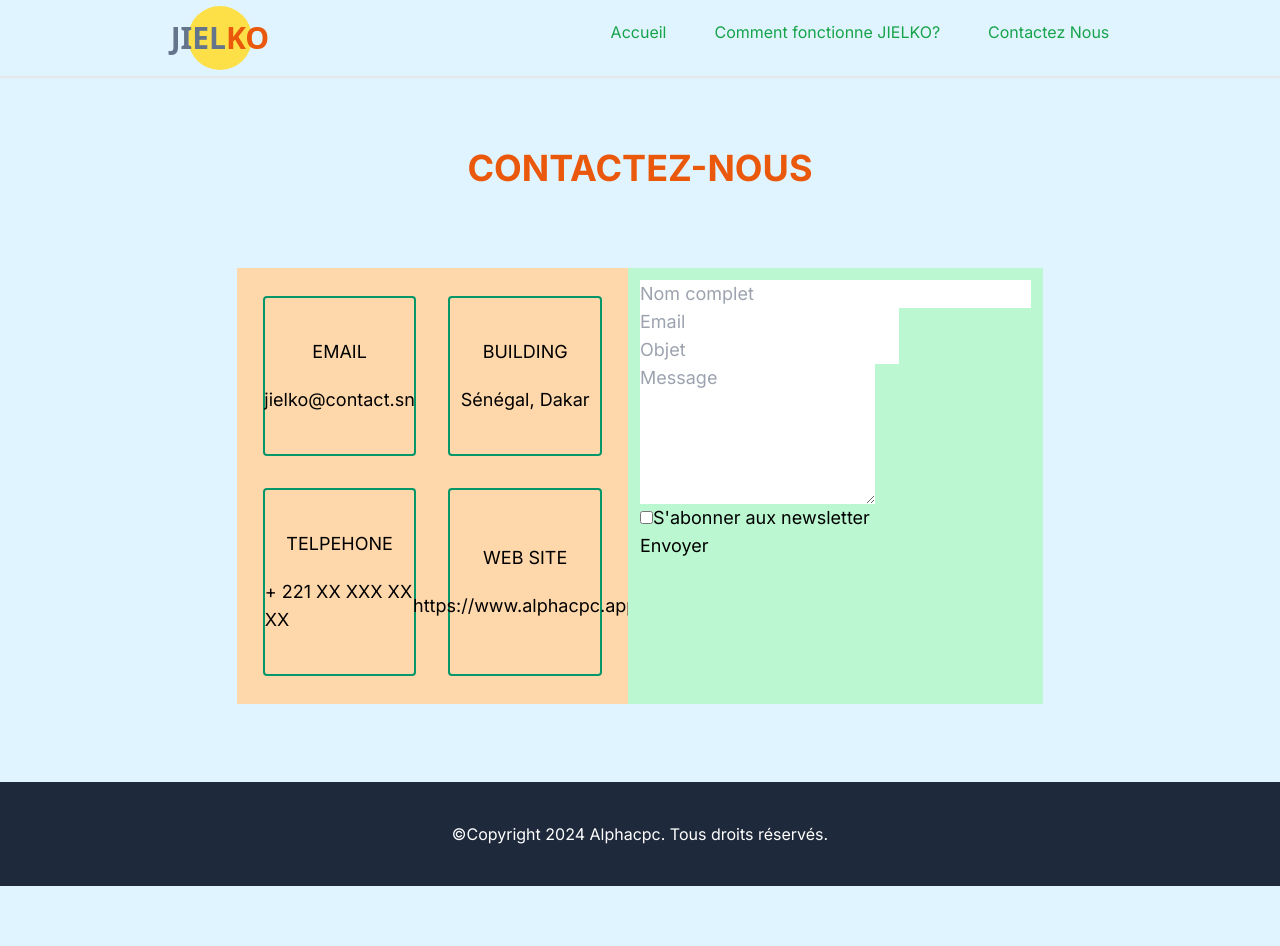
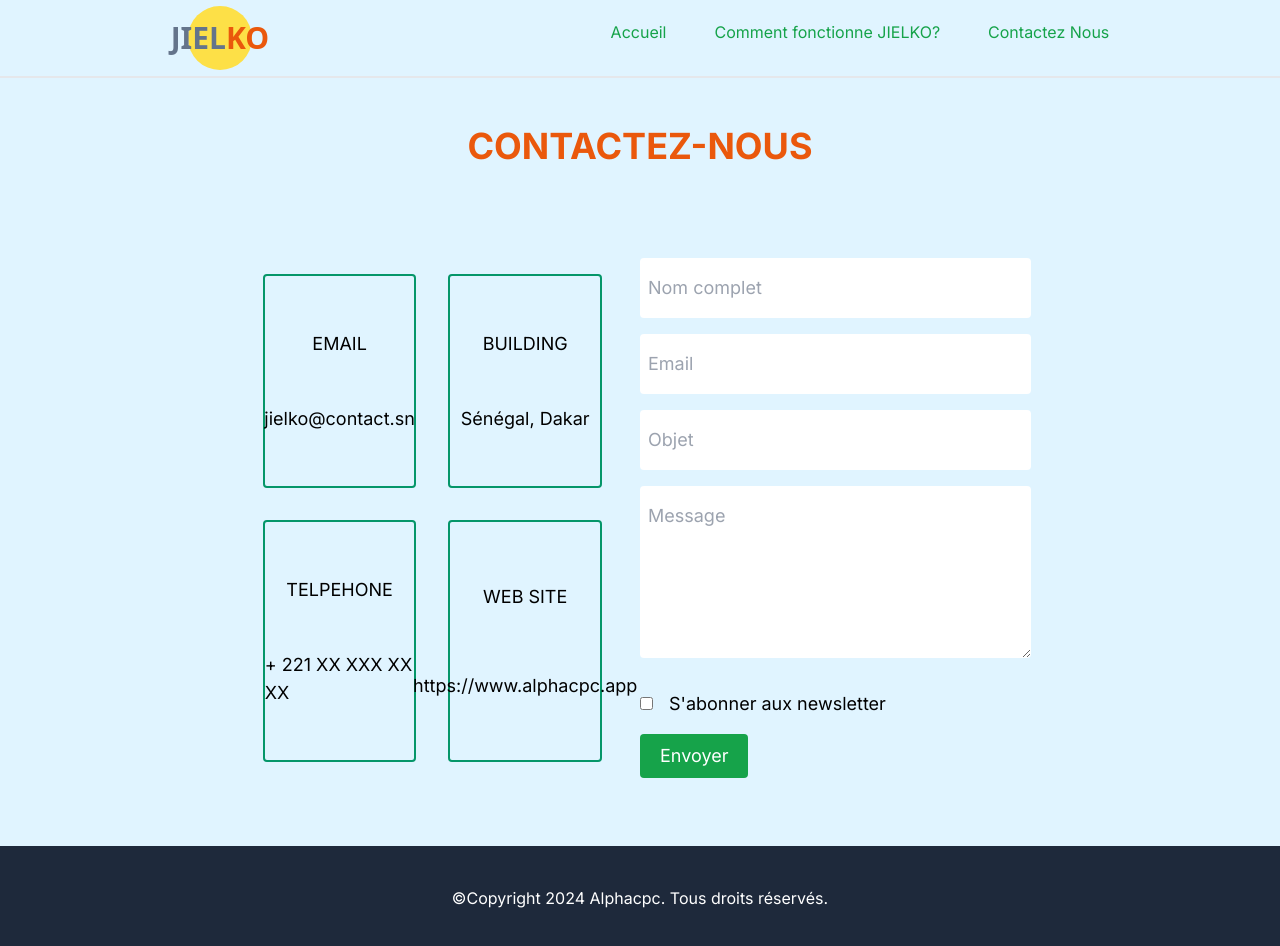
Before and after one commit to alphacpc/downloader, a Next.js app in the folder ui/: page /contact in a window 1280 px wide. Shown: the top 946 px of the page. Before the commit the page ends 886 px from the top, so only its background shows below. Built offline with nearby package versions, Linux system fonts and the light colour scheme.

Commit message:
update page contact

```diff
--- a/ui/src/app/contact/page.tsx
+++ b/ui/src/app/contact/page.tsx
@@ -3,13 +3,13 @@ export default function Page() {
     <h1 className="uppercase text-center text-4xl text-orange-600 font-bold mb-20">Contactez-nous</h1>
 
     <div className="flex">
-      <div className="bg-orange-200 py-3 flex-1 flex flex-wrap justify-center">
-        <div className="border-2 w-[12vw] m-4 flex flex-col justify-center items-center py-10 rounded border-emerald-600">
+      <div className="py-3 flex-1 flex flex-wrap justify-center">
+        <div className="border-2 w-[12vw] m-4 flex flex-col justify-around items-center py-10 rounded border-emerald-600">
           <span>EMAIL</span>
           <span className="mt-5">jielko@contact.sn</span>
         </div>
 
-        <div className="border-2 w-[12vw] m-4 flex flex-col justify-center items-center py-10 rounded border-emerald-600">
+        <div className="border-2 w-[12vw] m-4 flex flex-col justify-around items-center py-10 rounded border-emerald-600">
           <span>BUILDING</span>
           <span className="mt-5">Sénégal, Dakar</span>
         </div>
@@ -19,23 +19,23 @@ export default function Page() {
           <p className="mt-5">+ 221 XX XXX XX XX</p>
         </div>
 
-        <div className="border-2 w-[12vw] m-4 flex flex-col justify-center items-center py-10 rounded border-emerald-600">
+        <div className="border-2 w-[12vw] m-4 flex flex-col justify-around items-center py-10 rounded border-emerald-600">
           <span>WEB SITE</span>
           <span className="mt-5">https://www.alphacpc.app</span>
         </div>
 
       </div>
-      <div className="bg-green-200 p-3 flex-1">
+      <div className="bg-green-2 p-3 flex-1">
         <form className="flex flex-wrap flex-col items-start">
-          <input placeholder="Nom complet" className="w-full"/>
-          <input placeholder="Email"/>
-          <input placeholder="Objet"/>
-          <textarea rows={5} placeholder="Message"/>
-          <div>
-            <input type="checkbox"/>
-            <label>S'abonner aux newsletter</label>
+          <input name="fullname" id="fullname" placeholder="Nom complet" className="w-full px-2 py-4 outline-none rounded mb-4"/>
+          <input name="email" id="email" placeholder="Email" className="w-full px-2 py-4 outline-none rounded mb-4"/>
+          <input name="object" id="object" placeholder="Objet" className="w-full px-2 py-4 outline-none rounded mb-4"/>
+          <textarea name="message" id="message" rows={5} placeholder="Message" className="w-full px-2 py-4 outline-none rounded mb-4"/>
+          <div className="my-4">
+            <input type="checkbox" id="id_newsletter"/>
+            <label className="ml-4 cursor-pointer" htmlFor="id_newsletter">S'abonner aux newsletter</label>
           </div>
-          <button>Envoyer</button>
+          <button className="bg-green-600 text-white rounded px-5 py-2 outline-none">Envoyer</button>
         </form>
       </div>
     </div>
```
